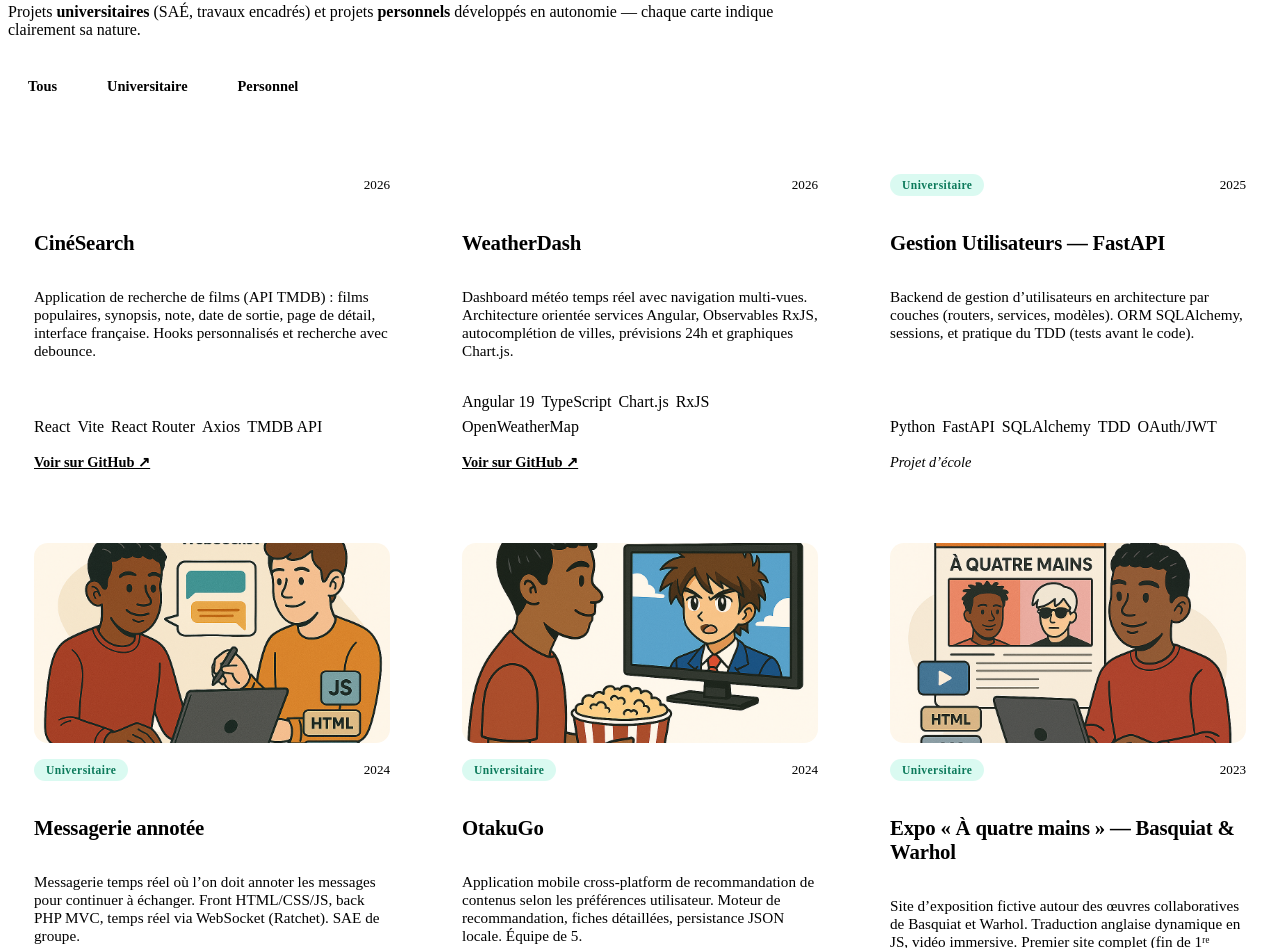
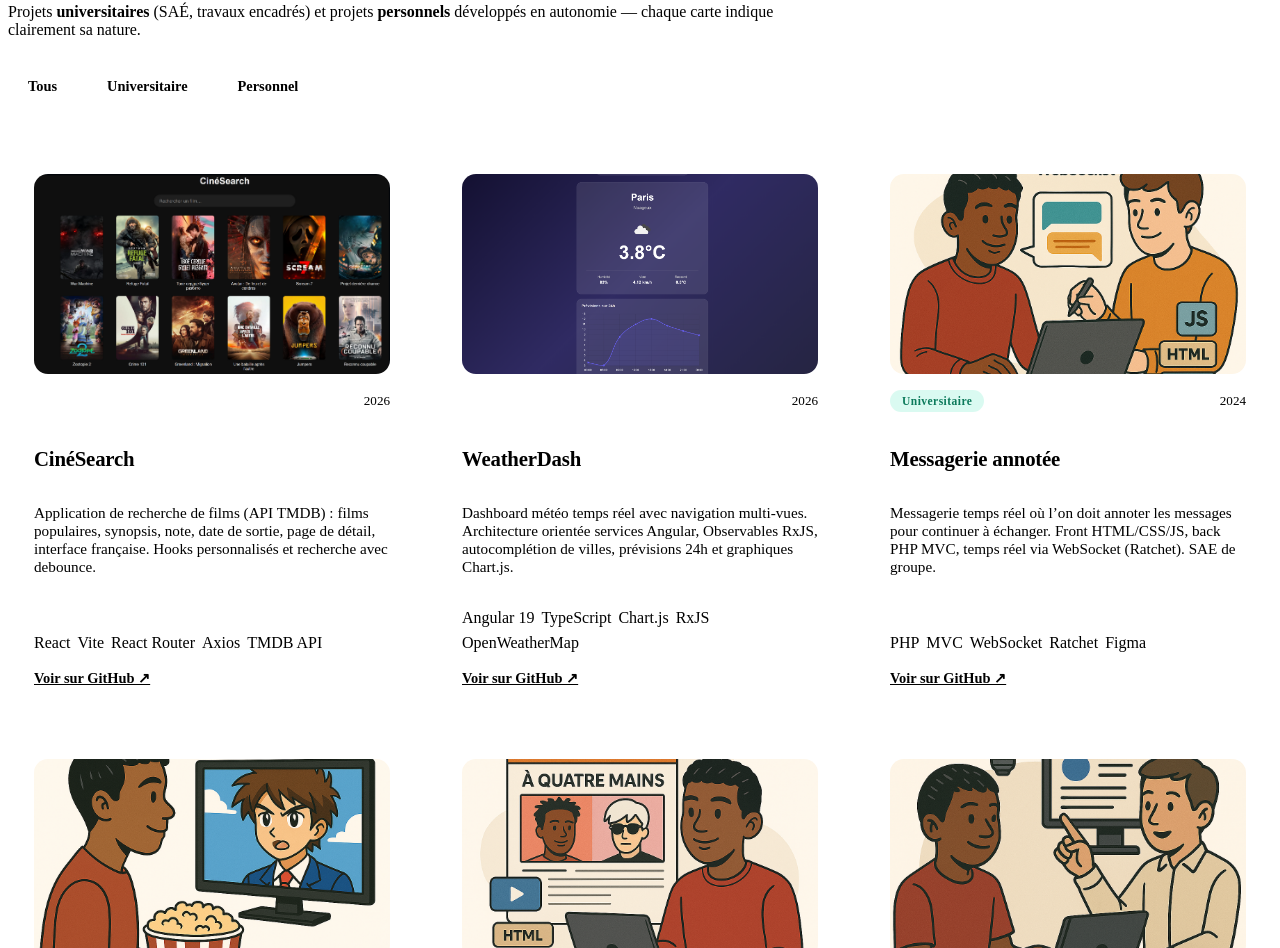
Before and after one commit to SKGE93/portfolio-academique-villetaneuse, a React (Vite) app: page / in a window 1280 px wide. Shown: the part 7809-8757 px from the top of the page. Built offline with nearby package versions, Linux system fonts and the light colour scheme; the HTML template or start-up script is replaced by a standard one.

Commit message:
Retrait du projet FastAPI; ajout des covers CinéSearch & WeatherDash

```diff
--- a/src/data/content.js
+++ b/src/data/content.js
@@ -328,6 +328,7 @@ export const stages = [
 export const projects = [
   {
     nom: 'CinéSearch',
+    img: 'cover-cinesearch.png',
     type: 'Personnel',
     annee: '2026',
     desc: 'Application de recherche de films (API TMDB) : films populaires, synopsis, note, date de sortie, page de détail, interface française. Hooks personnalisés et recherche avec debounce.',
@@ -336,19 +337,12 @@ export const projects = [
   },
   {
     nom: 'WeatherDash',
+    img: 'cover-weatherdash.png',
     type: 'Personnel',
     annee: '2026',
     desc: 'Dashboard météo temps réel avec navigation multi-vues. Architecture orientée services Angular, Observables RxJS, autocomplétion de villes, prévisions 24h et graphiques Chart.js.',
     tech: ['Angular 19', 'TypeScript', 'Chart.js', 'RxJS', 'OpenWeatherMap'],
     link: 'https://github.com/SKGE93/weather-dash',
-  },
-  {
-    nom: 'Gestion Utilisateurs — FastAPI',
-    type: 'Universitaire',
-    annee: '2025',
-    desc: 'Backend de gestion d’utilisateurs en architecture par couches (routers, services, modèles). ORM SQLAlchemy, sessions, et pratique du TDD (tests avant le code).',
-    tech: ['Python', 'FastAPI', 'SQLAlchemy', 'TDD', 'OAuth/JWT'],
-    link: '',
   },
   {
     nom: 'Messagerie annotée',
```
Also changed, not shown: public/img/cover-cinesearch.png (added), public/img/cover-weatherdash.png (added).
